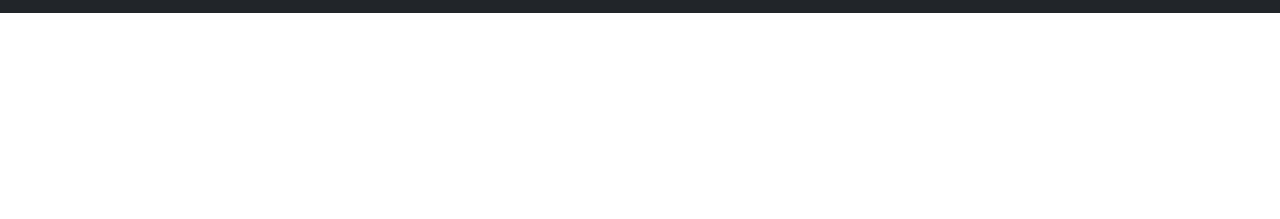
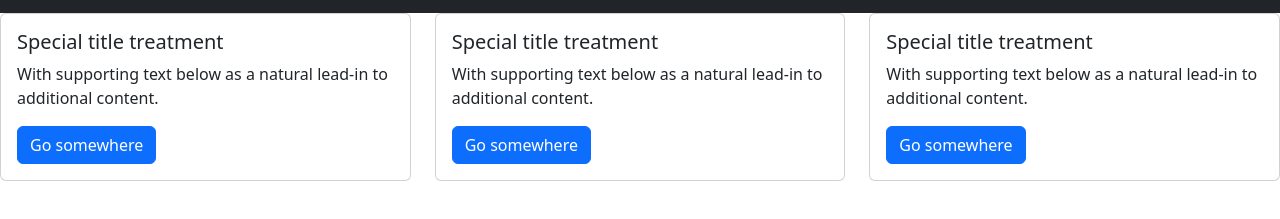
Before and after one commit to ead-codigo-2022/ejercicio-con-bootstrap-dragas-tomasello, a plain HTML site: page index.html in a window 1280 px wide. Shown: the part 59-278 px from the top of the page. Drawn offline with nearby package versions, Linux system fonts and the light colour scheme.

Commit message:
Update index.html

```diff
--- a/index.html
+++ b/index.html
@@ -28,6 +28,35 @@
 	<!-- Menú con 5 elementos -->
 	<!-- Carrusel con destacados -->
 	<!-- Sección con 3 tarjetas de contenido -->
+	<div class="row">
+		<div class="col-sm-4">
+		  <div class="card">
+			<div class="card-body">
+			  <h5 class="card-title">Special title treatment</h5>
+			  <p class="card-text">With supporting text below as a natural lead-in to additional content.</p>
+			  <a href="#" class="btn btn-primary">Go somewhere</a>
+			</div>
+		  </div>
+		</div>
+		<div class="col-sm-4">
+		  <div class="card">
+			<div class="card-body">
+			  <h5 class="card-title">Special title treatment</h5>
+			  <p class="card-text">With supporting text below as a natural lead-in to additional content.</p>
+			  <a href="#" class="btn btn-primary">Go somewhere</a>
+			</div>
+		  </div>
+		</div>
+		<div class="col-sm-4">
+			<div class="card">
+			  <div class="card-body">
+				<h5 class="card-title">Special title treatment</h5>
+				<p class="card-text">With supporting text below as a natural lead-in to additional content.</p>
+				<a href="#" class="btn btn-primary">Go somewhere</a>
+			  </div>
+			</div>
+		  </div>
+	  </div>
 	<!-- Formulario de suscripción a newsletter: Nombre / Correo / Botón enviar  -->
 	<!-- Footer -->
 	<script src="https://cdn.jsdelivr.net/npm/bootstrap@5.2.1/dist/js/bootstrap.bundle.min.js" integrity="sha384-u1OknCvxWvY5kfmNBILK2hRnQC3Pr17a+RTT6rIHI7NnikvbZlHgTPOOmMi466C8" crossorigin="anonymous"></script>
```
